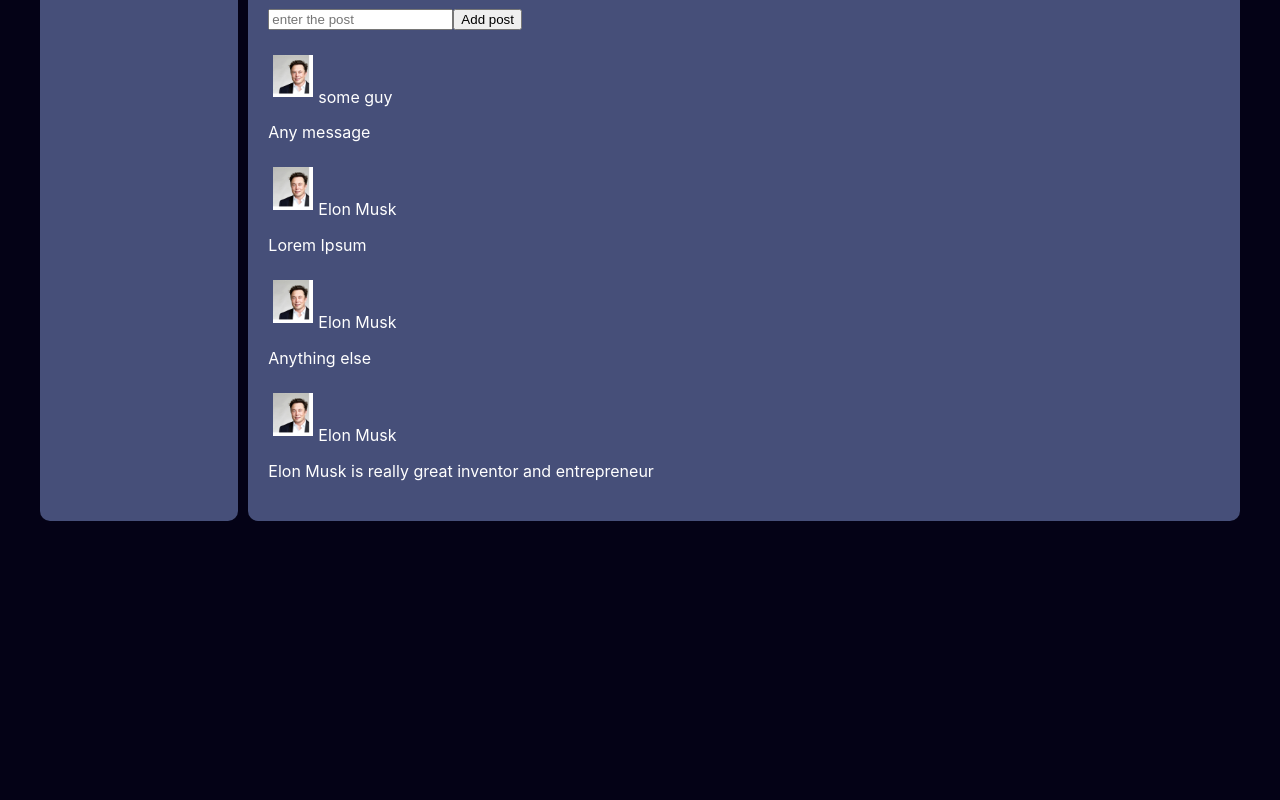
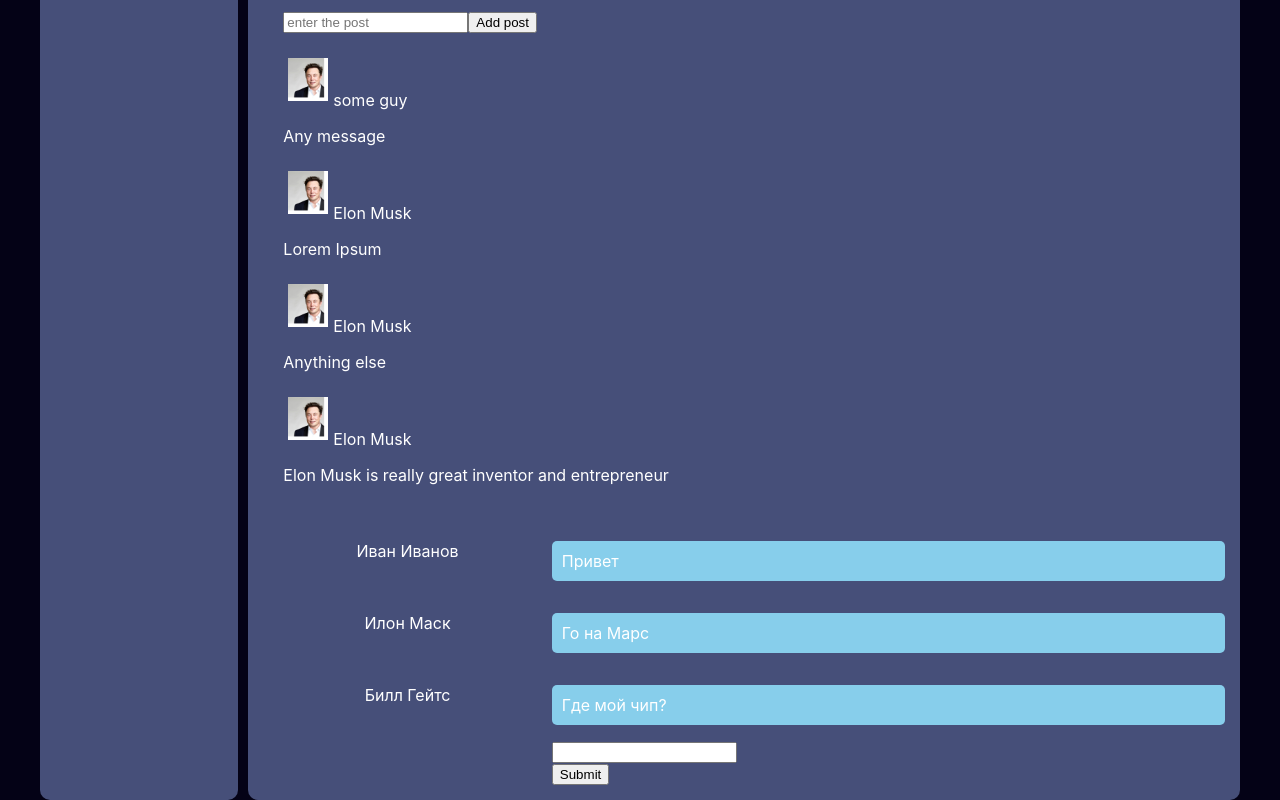
Before and after one commit to garold664/landing2, a React (Create React App) app: page / in a window 1280 px wide. Shown: the part 420-1220 px from the top of the page. Before the commit the page ends 941 px from the top, so only its background shows below. Built offline with nearby package versions, Linux system fonts and the light colour scheme.

Commit message:
домашнее задание: добавляет компоненту Dialogs

```diff
--- a/src/App.css
+++ b/src/App.css
@@ -20,3 +20,9 @@
 	background-color: rgb(70, 79, 121);
 	border-radius: 10px;
 }
+
+
+.wrapper-content {
+	grid-area: p;
+	padding: 15px;
+}
--- a/src/App.js
+++ b/src/App.js
@@ -3,13 +3,18 @@
 import Header from './components/header/Header'
 import Navbar from './components/navbar/Navbar'
 import Profile from './components/profile/Profile'
+import Dialogs from './components/dialogs/Dialogs'
 
 function App() {
     return (
         <div className="wrapper">
            <Header />
            <Navbar />
-           <Profile />
+           <div className="wrapper-content">
+            <Profile />
+            <Dialogs />
+           </div>
+
         </div>
   );
 }
--- /dev/null
+++ b/src/components/dialogs/Dialogs.css
@@ -0,0 +1,18 @@
+.dialogs form {
+    margin-left: 30%;
+}
+
+.message {
+    display: grid;
+    grid-template-columns: 30% 70%;
+}
+
+.message_name {
+    text-align: center;
+}
+
+.message_text {
+    padding: 10px;
+    border-radius: 5px;
+    background-color: skyblue;
+}
--- /dev/null
+++ b/src/components/dialogs/Dialogs.jsx
@@ -0,0 +1,21 @@
+import React from 'react'
+import './Dialogs.css';
+import Message from './message/Message'
+
+
+function Dialogs() {
+    return (
+        <div className='dialogs'>
+            <Message name="Иван Иванов" message="Привет" />
+            <Message name="Илон Маск" message="Го на Марс" />
+            <Message name="Билл Гейтс" message="Где мой чип?" />
+            <form action="">
+                <input type="text" />
+                <br />
+                <input type="submit" />
+            </form>
+        </div>
+  );
+}
+
+export default Dialogs;
--- /dev/null
+++ b/src/components/dialogs/message/Message.jsx
@@ -0,0 +1,12 @@
+import React from 'react'
+
+function Message(props) {
+    return (
+        <div className='message'>
+            <p className="message_name">{props.name}</p>
+            <p className="message_text">{props.message}</p>
+        </div>
+  );
+}
+
+export default Message;
--- a/src/components/profile/Profile.css
+++ b/src/components/profile/Profile.css
@@ -1,5 +1,5 @@
 .profile {
-    grid-area: p;
+
 }
 
 .me{
```
